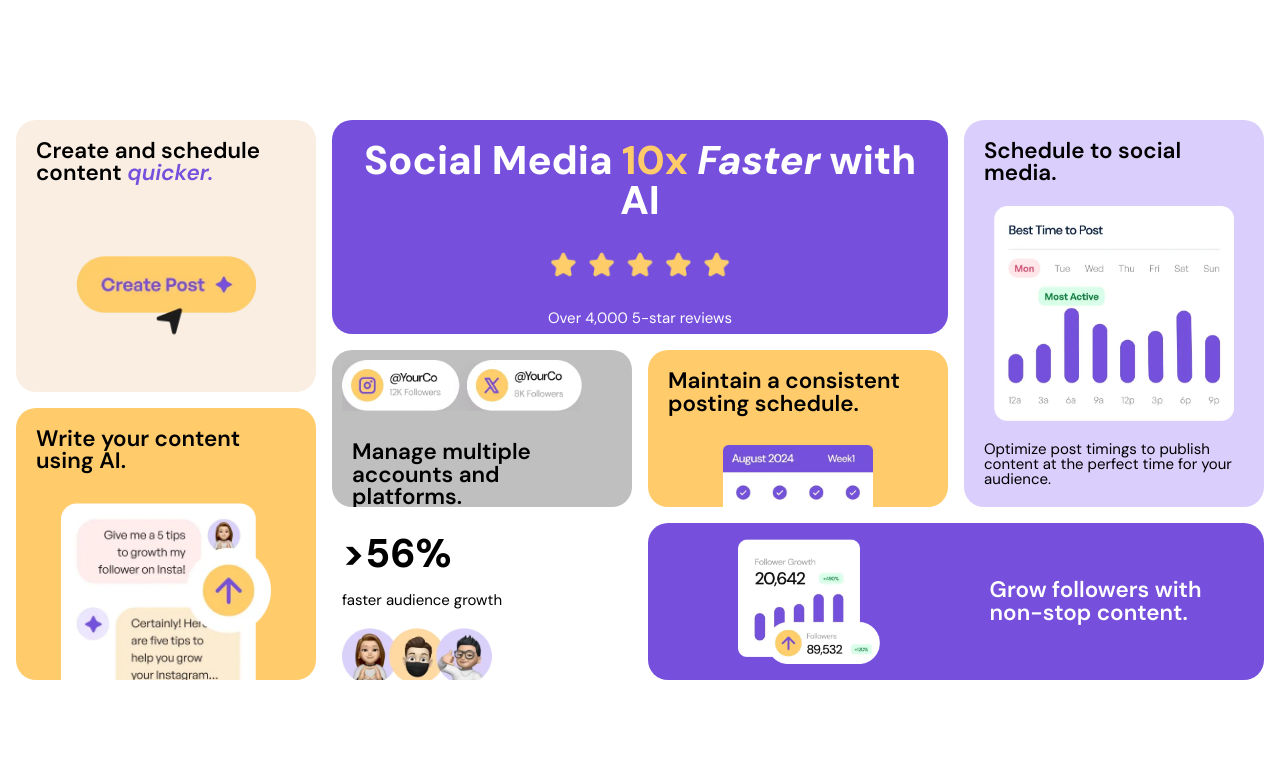
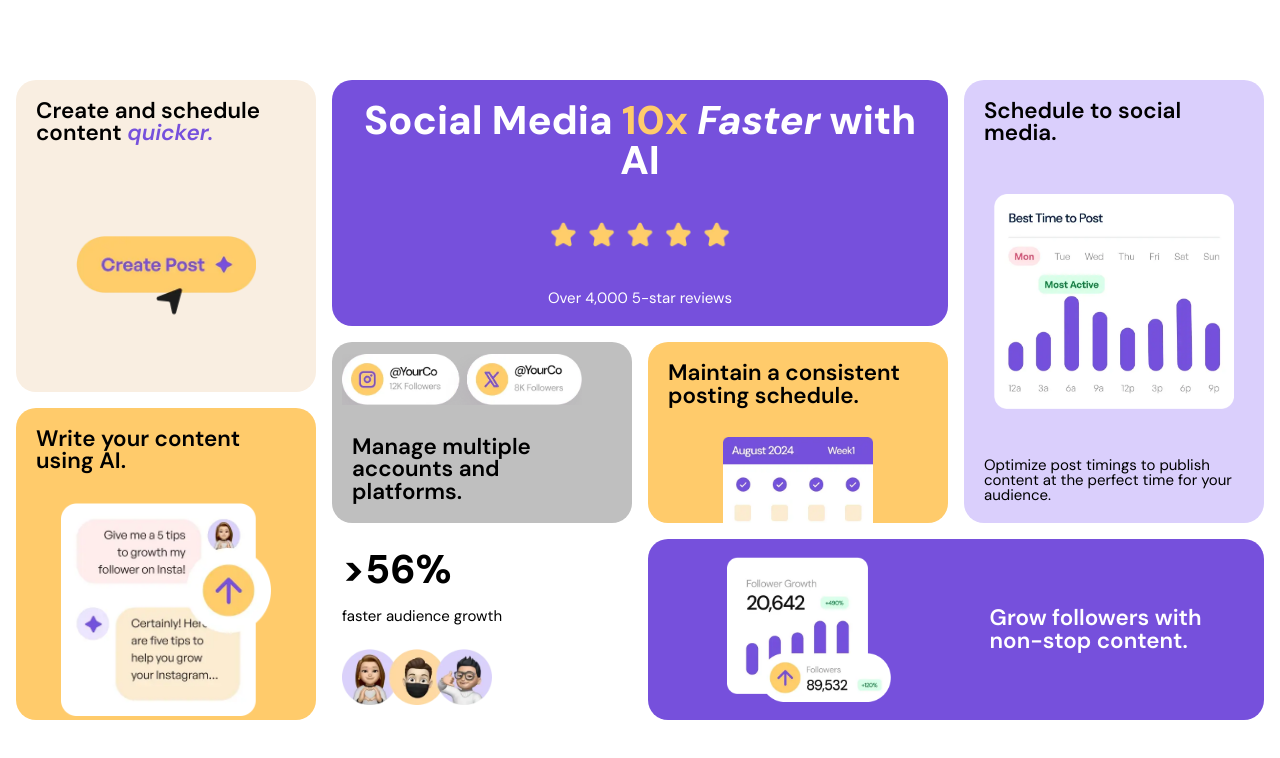
Before and after one commit to gogu69/grid, a website built with Vite: page index.html in a window 1280 px wide. Built offline with nearby package versions, Linux system fonts and the light colour scheme.

Commit message:
layout v3

```diff
--- a/index.html
+++ b/index.html
@@ -13,7 +13,7 @@
   <link rel="stylesheet" href="./src/style.css">
 </head>
 <body>
-<div class="main">
+<main class="main">
     <div class="social purple500 card">
         <p class="text-large bold">Social Media <span class="ylw">10x</span> <span class="italic">Faster</span> with AI</p>
 
@@ -61,6 +61,6 @@
 
         <img src="./assets/images/illustration-ai-content.webp" alt="writing using ai">
     </div>
-</div>
+</main>
 </body>
 </html>
--- a/src/style.css
+++ b/src/style.css
@@ -154,19 +154,18 @@ html, body {
 }
 
 /*tableta -----------------*/
- @media (max-width: 890px) and (min-width: 500px) {
+ 	@media (max-width: 55rem) and (min-width: 31rem){
 
 	.main {
 	display: grid;
 	grid-template-columns: 1fr 1fr;
-	grid-template-rows: repeat(auto, 1fr);
 	}
 
  }
 
 /* laptop -----------------*/
 
-@media (min-width: 890px) {
+@media (min-width: 55rem) {
 
 
 html, body {
@@ -181,9 +180,9 @@ html, body {
 	grid-template-columns: repeat(4, 1fr);
 	grid-template-rows: repeat(10, 1fr);
 	gap: 1rem;
-	height: 70vh;
+	height: 80vh;
 	min-height: 550px;
-	max-width: 1320px;
+	max-width: 1250px;
 	min-width: 880px;
 	padding: 1rem;
 	line-height: 1;
@@ -279,6 +278,12 @@ margin:auto;
 
 }
 
+.mtn > img {
+	width: 50%;
+	/* object-fit: fill; */
+}
+
+
 .aud {
 	order: 7;
 	grid-area: 8/2/11/3;
```
Also changed, not shown: README-template.md (deleted).
